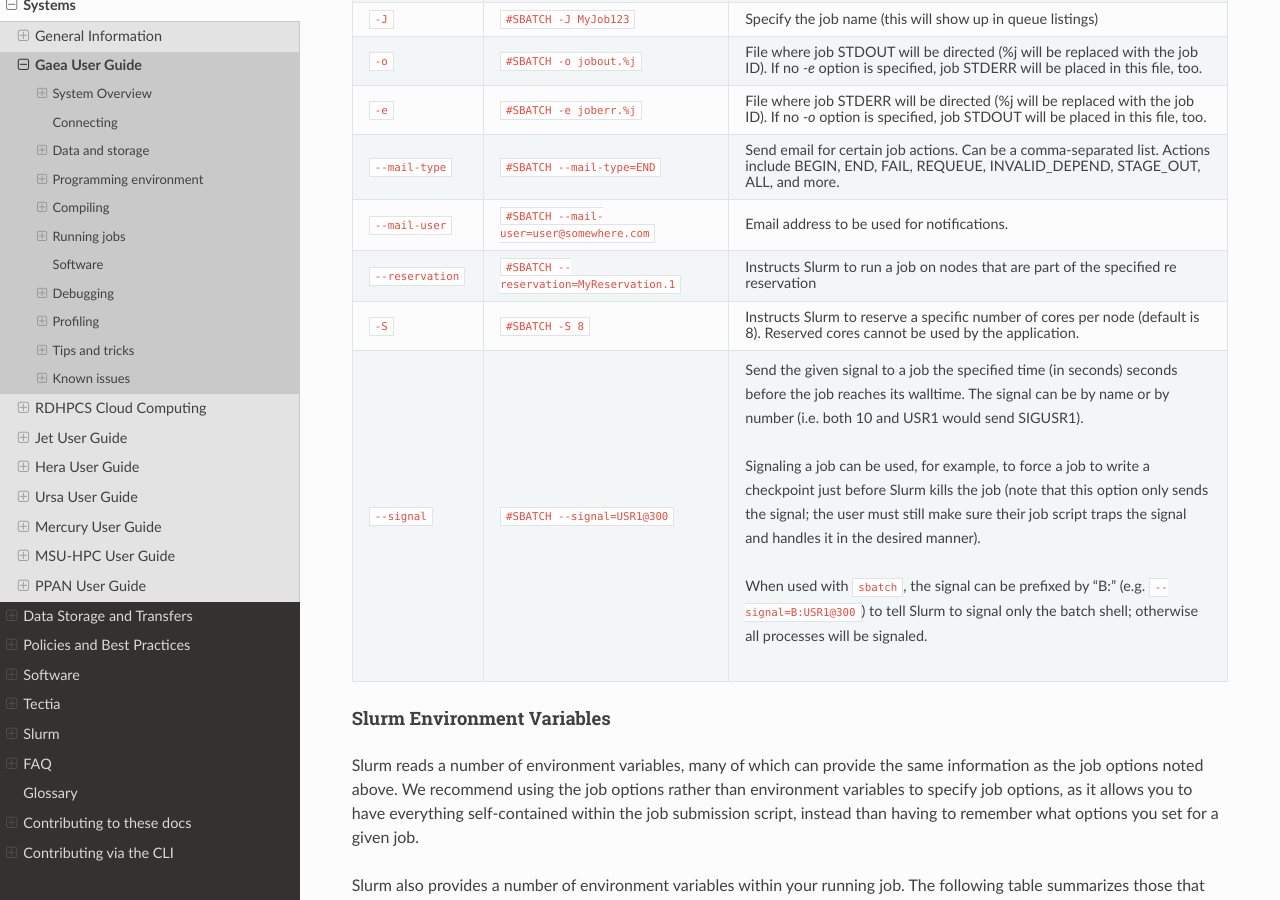
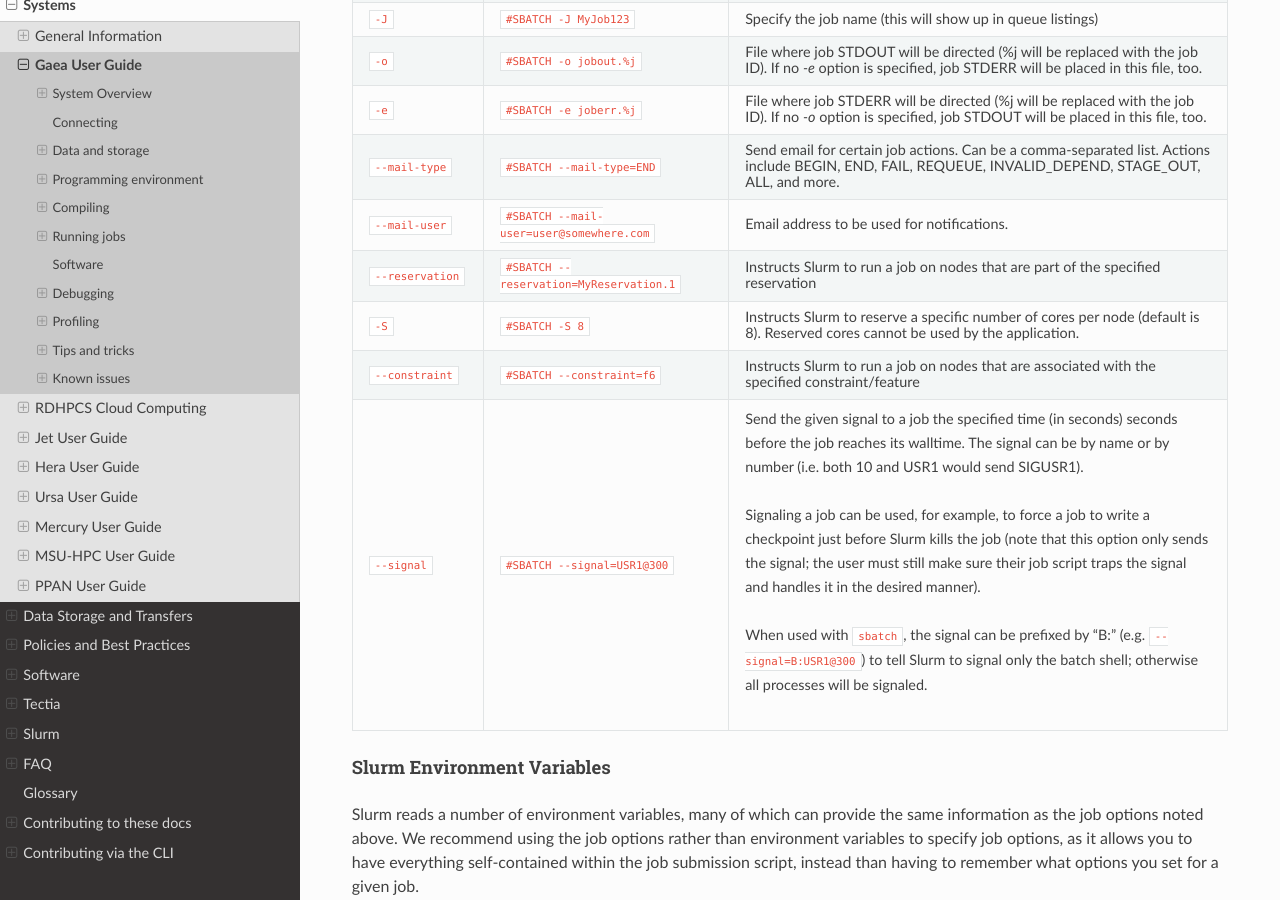
Before and after one commit to NOAA-RDHPCS/noaa-rdhpcs.github.io, a Sphinx documentation site: the page built from source/systems/gaea_user_guide.rst, in a window 1280 px wide and 900 px high, scrolled down 13490 px. Built offline with Sphinx 7.4.7 and the Read the Docs theme 3.1.0, drawn with Linux system fonts in a browser that asks for light colours; pages that are not in the unit, such as notebooks, are missing from menus.

Commit message:
#406 - add in blurb about constraints

```diff
--- a/source/systems/gaea_user_guide.rst
+++ b/source/systems/gaea_user_guide.rst
@@ -950,13 +950,17 @@ available options. Check the `Slurm Man Pages
     |                        | --mail-user=user@somewhere.com`` | notifications.                            |
     +------------------------+----------------------------------+-------------------------------------------+
     | ``--reservation``      | ``#SBATCH                        | Instructs Slurm to run a job on nodes     |
-    |                        | --reservation=MyReservation.1``  | that are part of the specified re         |
+    |                        | --reservation=MyReservation.1``  | that are part of the specified            |
     |                        |                                  | reservation                               |
     +------------------------+----------------------------------+-------------------------------------------+
     | ``-S``                 | ``#SBATCH -S 8``                 | Instructs Slurm to reserve a specific     |
     |                        |                                  | number of cores per node (default is 8).  |
     |                        |                                  | Reserved cores cannot be used by the      |
     |                        |                                  | application.                              |
+    +------------------------+----------------------------------+-------------------------------------------+
+    | ``--constraint``       | ``#SBATCH --constraint=f6``      | Instructs Slurm to run a job on nodes     |
+    |                        |                                  | that are associated with the specified    |
+    |                        |                                  | constraint/feature                        |
     +------------------------+----------------------------------+-------------------------------------------+
     | ``--signal``           | ``#SBATCH --signal=USR1@300``    || Send the given signal to a job the       |
     |                        |                                  | specified time (in seconds) seconds       |
```
